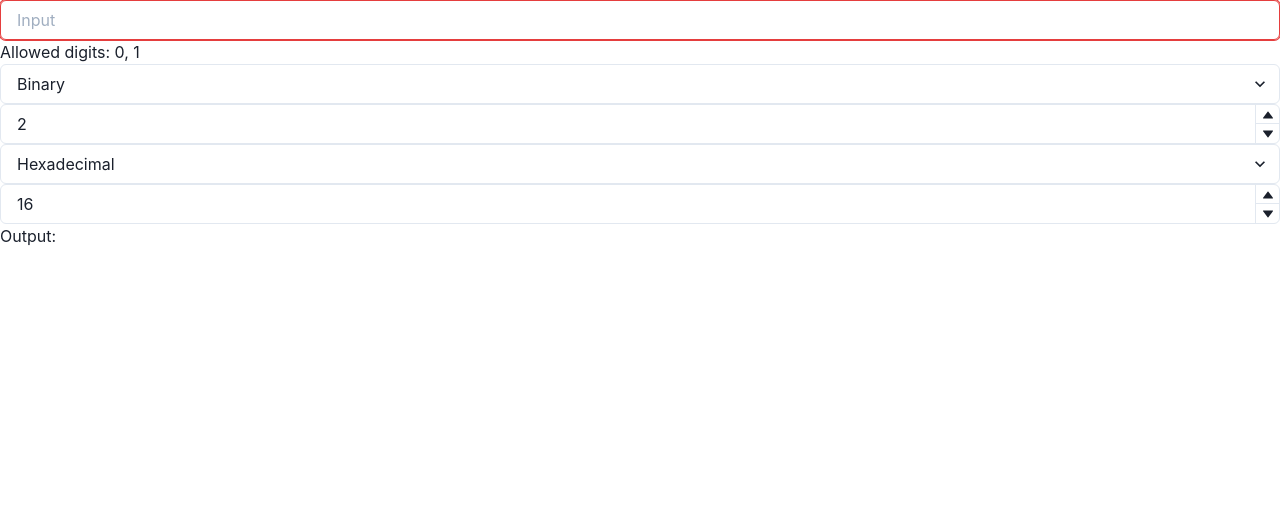
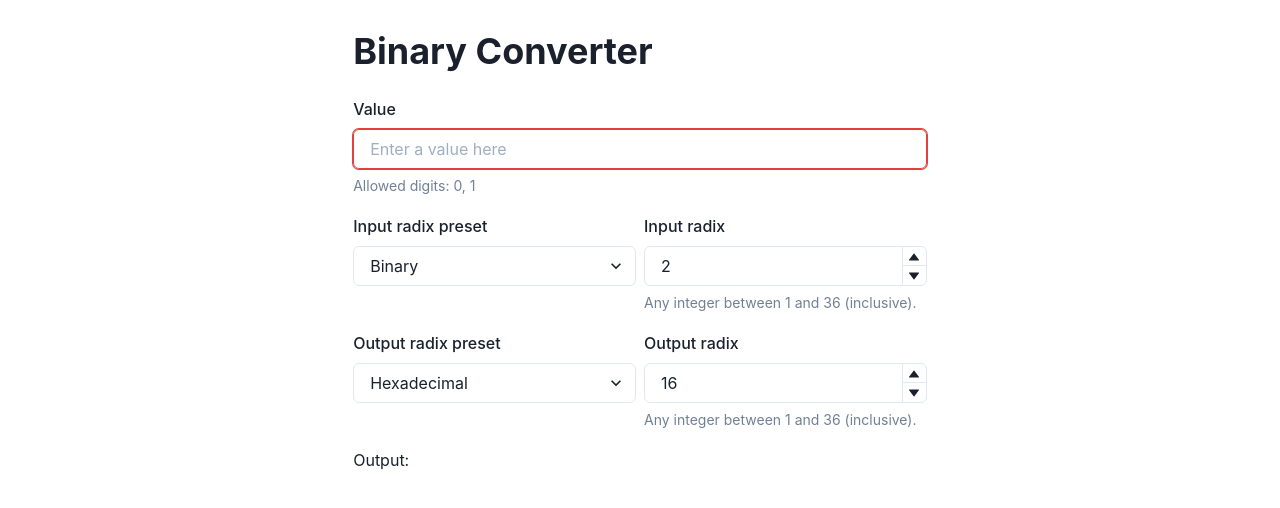
Before and after one commit to Ruben9922/binary-converter, a React (Create React App) app: page / in a window 1280 px wide. Shown: the top 508 px of the page. Built offline with nearby package versions, Linux system fonts and the light colour scheme.

Commit message:
Improve layout

```diff
--- a/src/App.tsx
+++ b/src/App.tsx
@@ -1,6 +1,17 @@
 import React, { useState } from "react";
 import * as R from "ramda";
-import { Code, Input, Text } from "@chakra-ui/react";
+import {
+  Code,
+  Container,
+  FormControl,
+  FormHelperText,
+  FormLabel,
+  Heading,
+  Input,
+  SimpleGrid,
+  Text,
+  VStack,
+} from "@chakra-ui/react";
 import RadixSelect from "./RadixSelect";
 import RadixInput from "./RadixInput";
 
@@ -107,29 +118,62 @@ function App() {
   return (
     <>
       {/*<Header />*/}
+      <Container mt="30px">
+        <Heading mb={6}>Binary Converter</Heading>
+
+        <VStack spacing={5} align="stretch">
+          <FormControl id="value">
+            <FormLabel>Value</FormLabel>
             <Input
               value={value}
-        placeholder="Input"
+              placeholder="Enter a value here"
               onChange={(event) => setValue(event.target.value)}
               isInvalid={!isValueValid(value, inputRadix)}
             />
-      <Text>Allowed digits: {R.isEmpty(allowedDigits) ? "(none)" : R.join(", ", allowedDigits)}</Text>
+            <FormHelperText>
+              Allowed digits: {R.isEmpty(allowedDigits) ? "(none)" : R.join(", ", allowedDigits)}
+            </FormHelperText>
+          </FormControl>
+
+          <SimpleGrid columns={2} spacing={2}>
+            <FormControl id="input-radix-preset">
+              <FormLabel>Input radix preset</FormLabel>
               <RadixSelect radix={inputRadix} setRadix={setInputRadix} />
+            </FormControl>
+            <FormControl id="input-radix">
+              <FormLabel>Input radix</FormLabel>
               <RadixInput
                 radix={inputRadix}
                 setRadix={setInputRadix}
                 alphabet={alphabet}
-        valid={isRadixValid(inputRadix)} />
+                valid={isRadixValid(inputRadix)}
+              />
+              <FormHelperText>Any integer between 1 and 36 (inclusive).</FormHelperText>
+            </FormControl>
+          </SimpleGrid>
+
+          <SimpleGrid columns={2} spacing={2}>
+            <FormControl id="output-radix-preset">
+              <FormLabel>Output radix preset</FormLabel>
               <RadixSelect radix={outputRadix} setRadix={setOutputRadix} />
+            </FormControl>
+            <FormControl id="output-radix">
+              <FormLabel>Output radix</FormLabel>
               <RadixInput
                 radix={outputRadix}
                 setRadix={setOutputRadix}
                 alphabet={alphabet}
                 valid={isRadixValid(outputRadix)}
               />
+              <FormHelperText>Any integer between 1 and 36 (inclusive).</FormHelperText>
+            </FormControl>
+          </SimpleGrid>
+
           <Text>
             Output: <Code>{convert(value, inputRadix, outputRadix)}</Code>
           </Text>
+        </VStack>
+      </Container>
     </>
   );
 }
```
Lines whose indentation alone changed are shown as unchanged.
